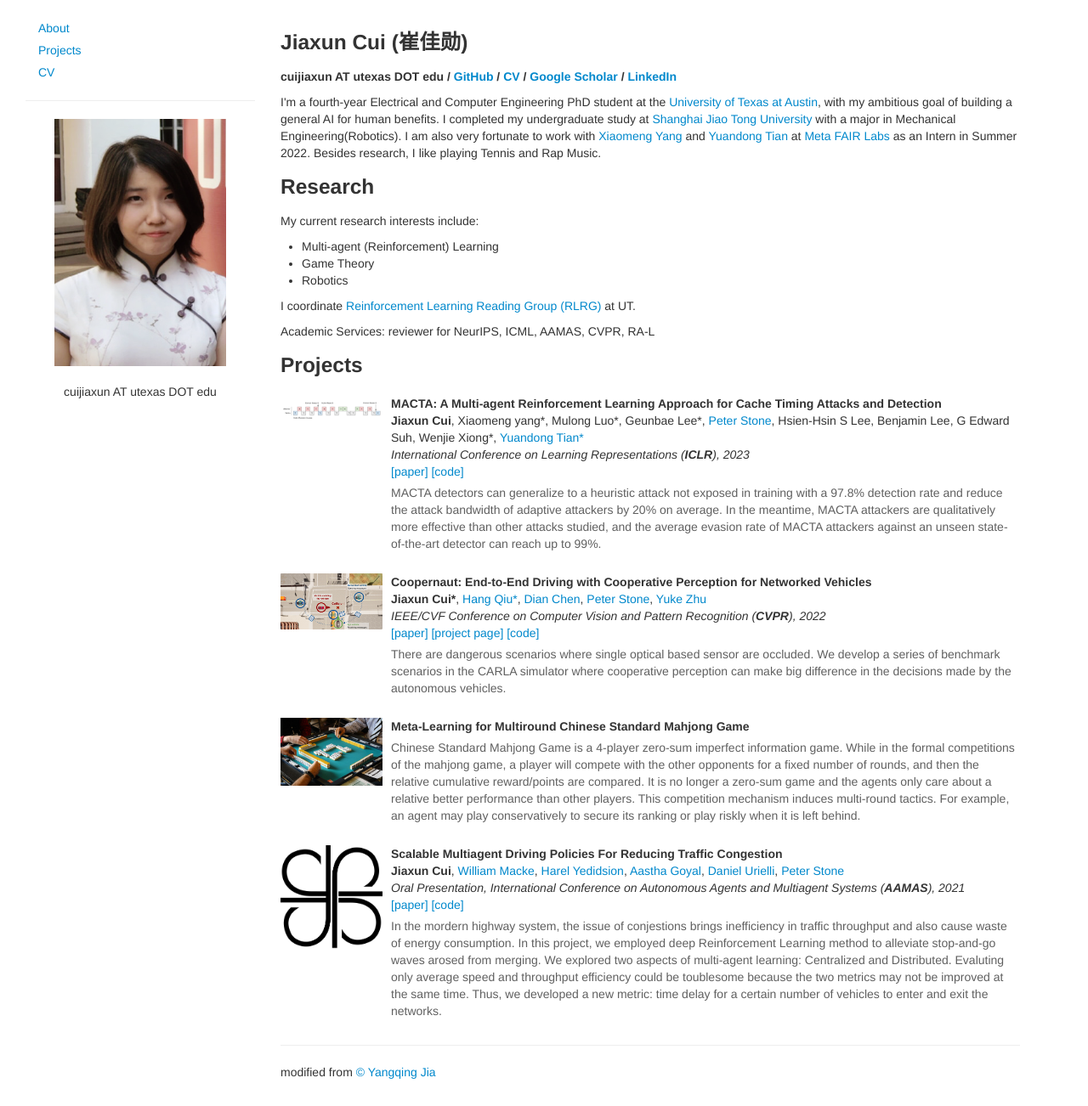
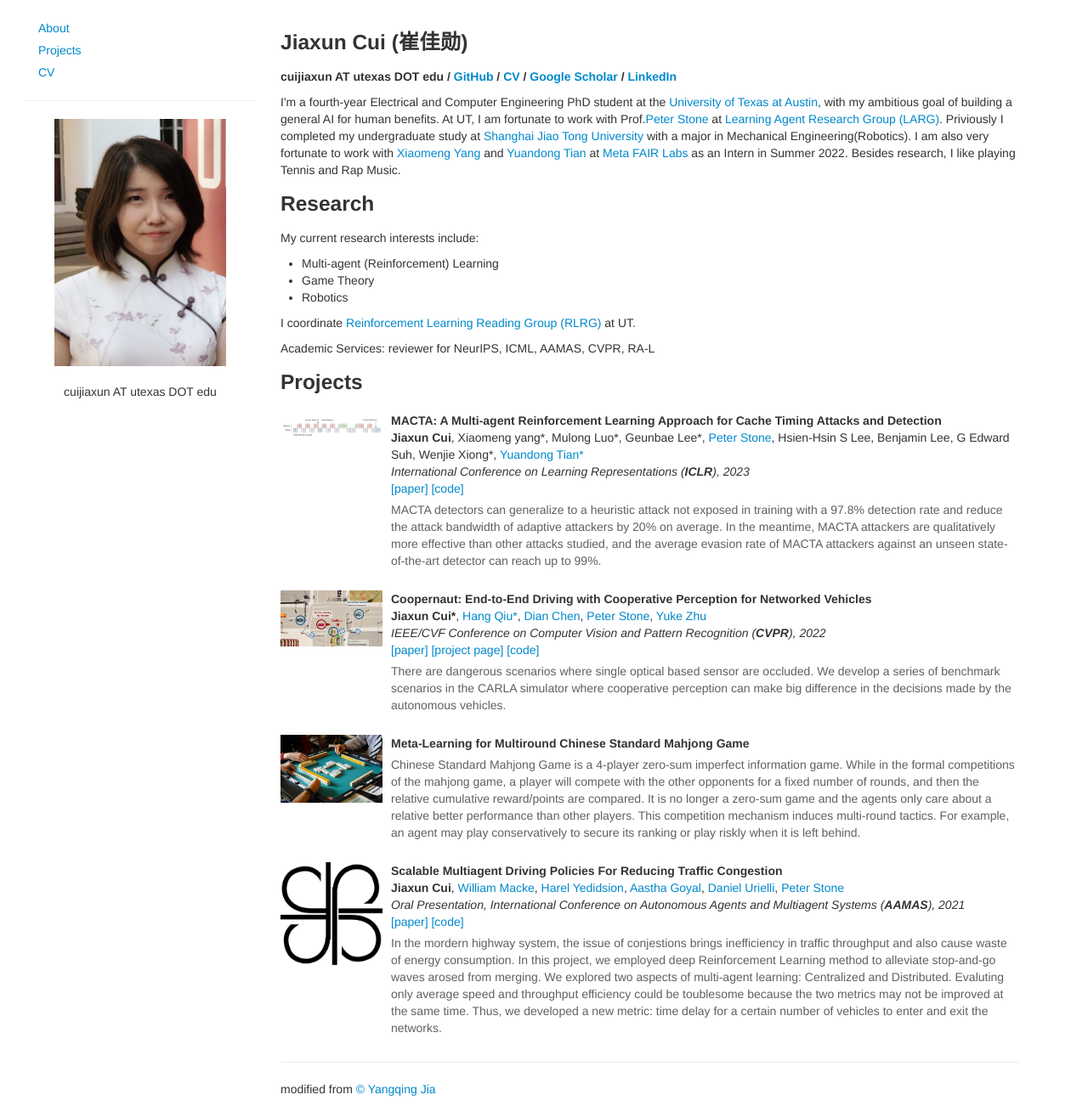
Before and after one commit to cuijiaxun/cuijiaxun.github.io, a Jekyll site: the page index.html, which Jekyll copies as it is, in a window 1280 px wide and 1302 px high. Shown: the whole window at 85% size. Built offline with Jekyll 4.4.1, drawn with Linux system fonts in a browser that asks for light colours.

Commit message:
research interest

```diff
--- a/index.html
+++ b/index.html
@@ -84,7 +84,7 @@
                 <img class="media-object" src="assets_files/me2.png" width="96px" style="margin: 0px 10px">
             </a>
             <p>
-            I'm a fourth-year Electrical and Computer Engineering PhD student at the <a href="https://www.utexas.edu/">University of Texas at Austin</a>, with my ambitious goal of building a general AI for human benefits. I completed my undergraduate study at <a href="https://en.sjtu.edu.cn/">Shanghai Jiao Tong University</a> with a major in Mechanical Engineering(Robotics). I am also very fortunate to work with <a target="_blank" href="https://www.linkedin.com/in/xiaomeng-yang-356a976b/">Xiaomeng Yang</a> and <a target="_blank" href="https://yuandong-tian.com/">Yuandong Tian</a> at <a target="_blank" href="https://ai.facebook.com/">Meta FAIR Labs</a> as an Intern in Summer 2022. Besides research, I like playing Tennis and Rap Music.
+            I'm a fourth-year Electrical and Computer Engineering PhD student at the <a href="https://www.utexas.edu/">University of Texas at Austin</a>, with my ambitious goal of building a general AI for human benefits. At UT, I am fortunate to work with Prof.<a href="https://www.cs.utexas.edu/~pstone/">Peter Stone</a> at <a href="https://www.cs.utexas.edu/~pstone/">Learning Agent Research Group (LARG)</a>. Priviously I completed my undergraduate study at <a href="https://en.sjtu.edu.cn/">Shanghai Jiao Tong University</a> with a major in Mechanical Engineering(Robotics). I am also very fortunate to work with <a target="_blank" href="https://www.linkedin.com/in/xiaomeng-yang-356a976b/">Xiaomeng Yang</a> and <a target="_blank" href="https://yuandong-tian.com/">Yuandong Tian</a> at <a target="_blank" href="https://ai.facebook.com/">Meta FAIR Labs</a> as an Intern in Summer 2022. Besides research, I like playing Tennis and Rap Music.
             </p>
             <!--
              *** Research ***
```
